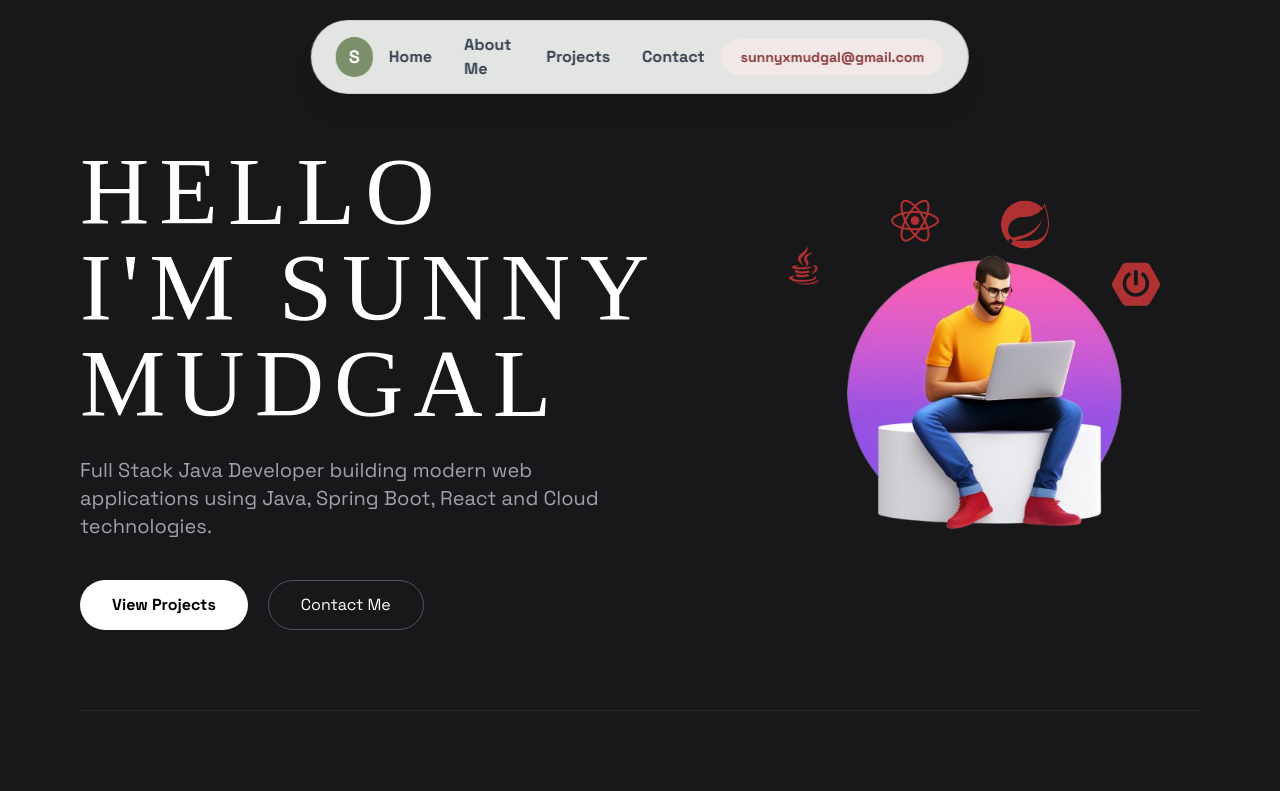
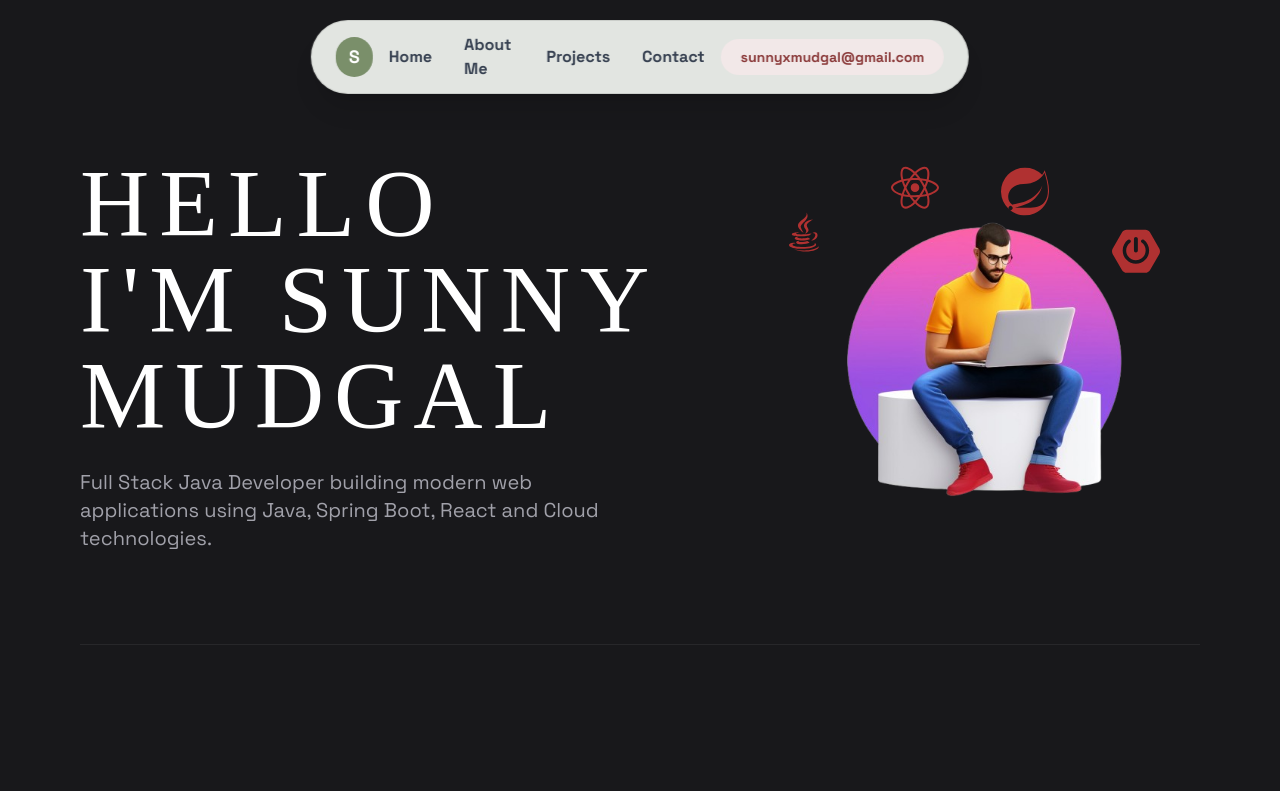
Before and after one commit to sunnnymudgal/PortfolioWebsite, a React (Vite) app: page / in a window 1280 px wide. Shown: the top 791 px of the page. Built offline with nearby package versions, Linux system fonts and the light colour scheme; a web font is replaced by a local one.

Commit message:
Update LandingPage.jsx

```diff
--- a/src/components/LandingPage.jsx
+++ b/src/components/LandingPage.jsx
@@ -42,21 +42,6 @@ leading-[1.05] tracking-[6px] md:tracking-[10px]"
               using Java, Spring Boot, React and Cloud technologies.
             </motion.p>
 
-            {/* CTA BUTTONS */}
-            <motion.div
-              initial={{ opacity: 0 }}
-              animate={{ opacity: 1 }}
-              transition={{ delay: 0.8 }}
-              className="flex flex-wrap gap-5 mt-10"
-            >
-              <button className="px-8 py-3 bg-white text-black rounded-full font-semibold hover:scale-105 transition">
-                View Projects
-              </button>
-
-              <button className="px-8 py-3 border border-zinc-600 rounded-full hover:bg-zinc-800 transition">
-                Contact Me
-              </button>
-            </motion.div>
           </div>
 
           {/* RIGHT IMAGE */}
```
